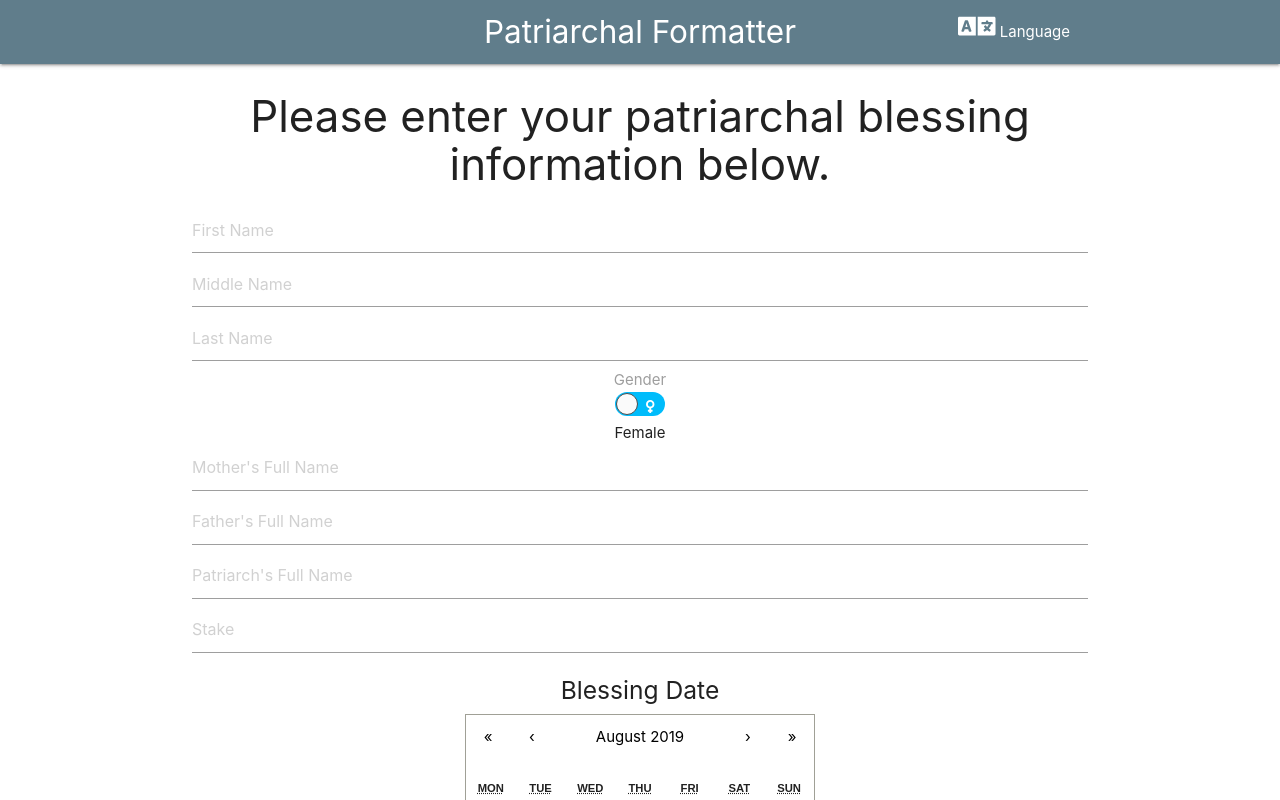
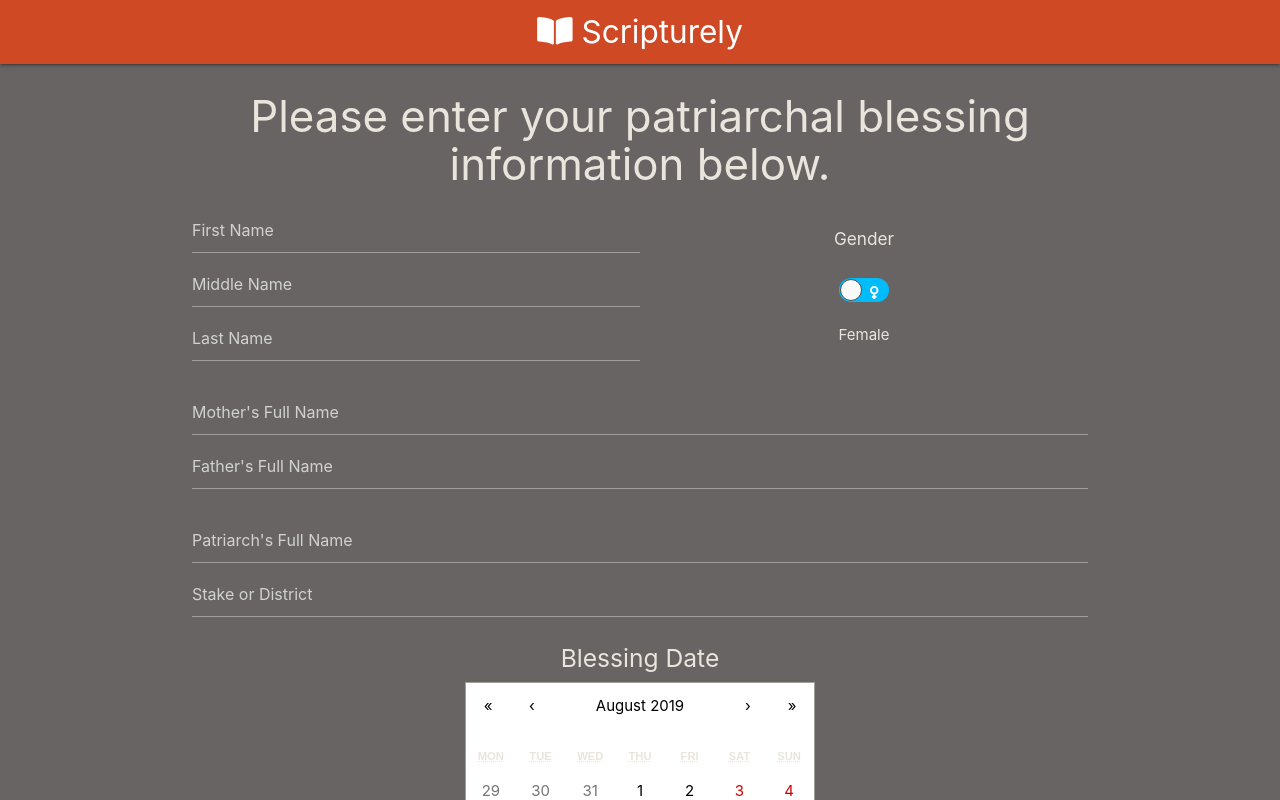
Before and after one commit to kbravh/scriptly, a React (Create React App) app: page / in a window 1280 px wide. Shown: the top 800 px of the page. Built offline with nearby package versions, Linux system fonts and the light colour scheme.

Commit message:
Update styling for colors and spacing of form

```diff
--- /dev/null
+++ b/public/index.css
@@ -0,0 +1,4 @@
+html {
+    background-color: #696464;
+    color: #E9E5DD;
+}
--- a/public/index.html
+++ b/public/index.html
@@ -3,6 +3,8 @@
   <head>
     <meta charset="utf-8" />
     <link rel="shortcut icon" href="%PUBLIC_URL%/favicon.ico" />
+
+    <link rel="stylesheet" href="./index.css">
     <meta name="viewport" content="width=device-width, initial-scale=1" />
     <meta name="theme-color" content="#000000" />
     <!--
--- a/src/App.jsx
+++ b/src/App.jsx
@@ -1,7 +1,10 @@
 import React from 'react';
 import BlessingForm from './Components/BlessingForm';
 import { FontAwesomeIcon } from '@fortawesome/react-fontawesome';
-import { faLanguage } from '@fortawesome/free-solid-svg-icons';
+import { faBookOpen } from "@fortawesome/free-solid-svg-icons";
+// import { faLanguage } from '@fortawesome/free-solid-svg-icons';
+
+import './App.scss'
 
 import { es } from "moment/locale/es";
 const moment = require("moment");
@@ -15,13 +18,14 @@ function App() {
   return (
     <div className="App">
       <nav>
-        <div className="nav-wrapper blue-grey">
+        <div className="nav-wrapper">
           <div className="container">
-            <a href="/" className="brand-logo center">Patriarchal Formatter</a>
-            <span className="sidenav-trigger right" data-target="language-menu">
+            <a href="/" className="brand-logo center hide-on-small-only"><FontAwesomeIcon icon={faBookOpen} /> Scripturely</a>
+            <a href="/" className="brand-logo center hide-on-med-and-up"><FontAwesomeIcon icon={faBookOpen} /></a>
+            {/* <span className="sidenav-trigger right" data-target="language-menu">
               <FontAwesomeIcon icon={faLanguage} size="2x" />
               <span className="hide-on-small-only"> Language</span>
-            </span>
+            </span> */}
           </div>
         </div>
       </nav>
--- /dev/null
+++ b/src/App.scss
@@ -0,0 +1,10 @@
+@import './variables';
+
+nav {
+    background-color: $primary;
+    color: $text;
+}
+
+.App{
+    margin-bottom: 30px;
+}
--- a/src/Components/BlessingForm.jsx
+++ b/src/Components/BlessingForm.jsx
@@ -134,6 +134,9 @@ export default class BlessingForm extends Component {
   render() {
     return (
       <React.Fragment>
+        {this.state.appState === 'loading' &&
+          <Spinner />
+        }
         {this.state.appState === 'error' &&
           <div className="errorBox z-depth-2" id="connectionError">
             <h4>Unfortunately, an error occurred. Please submit the form again or wait until later.</h4>
@@ -141,7 +144,7 @@ export default class BlessingForm extends Component {
         }
         {/* Show the form if the app is initially loaded */}
         {(this.state.appState === "form" || this.state.appState === "error") &&
-          <div className="row">
+          <div>
             <h3>Please enter your patriarchal blessing information below.</h3>
             <Formik
               initialValues={{
@@ -163,13 +166,17 @@ export default class BlessingForm extends Component {
             >
               {({ isSubmitting }) => (
                 <Form>
+                  <div className="row">
+                    <div className="col s12 m6" style={{ padding: 0 }}>
                       <Field type="text" name="firstName" placeholder="First Name" />
                       <ErrorMessage name="firstName" component="div" className="errorBox z-depth-2" />
                       <Field type="text" name="middle" placeholder="Middle Name" />
                       <Field type="text" name="lastName" placeholder="Last Name" />
-                  <ErrorMessage name="lastName" component="div" className="errorBox z-depth-2"  />
+                      <ErrorMessage name="lastName" component="div" className="errorBox z-depth-2" />
+                    </div>
 
-                  <div className="grey-text">Gender</div>
+                    <div className="col s12 m6" id="toggleBox">
+                      <h6>Gender</h6>
                       <Toggle
                         defaultChecked={false}
                         onChange={this.handleGenderChange}
@@ -178,41 +185,47 @@ export default class BlessingForm extends Component {
                           unchecked: <FontAwesomeIcon icon={faVenus} color="white" />
                         }} />
                       <div>{this.state.gender}</div>
-
+                    </div>
+                  </div>
+                  <div className="row">
                     <Field type="text" name="mother" placeholder="Mother's Full Name" />
                     <Field type="text" name="father" placeholder="Father's Full Name" />
+                  </div>
+                  <div className="row">
                     <Field type="text" name="patriarch" placeholder="Patriarch's Full Name" />
-                  <ErrorMessage name="patriarch" component="div" className="errorBox z-depth-2"  />
-                  <Field type="text" name="stake" placeholder="Stake" />
-                  <ErrorMessage name="stake" component="div" className="errorBox z-depth-2"  />
+                    <ErrorMessage name="patriarch" component="div" className="errorBox z-depth-2" />
+                    <Field type="text" name="stake" placeholder="Stake or District" />
+                    <ErrorMessage name="stake" component="div" className="errorBox z-depth-2" />
+                  </div>
 
 
                   <h5 id="blessing-date-title">Blessing Date</h5>
                   <Calendar locale="en" value={this.state.blessingDate} onChange={this.handleCalendarChange} />
                   <div className="input-field">
                     <Field component="textarea" name="blessing" placeholder="Patriarchal Blessing" className="materialize-textarea" />
-                    <ErrorMessage name="blessing" component="div" className="errorBox z-depth-2"  />
+                    <ErrorMessage name="blessing" component="div" className="errorBox z-depth-2" />
                   </div>
 
-                  <button className="waves-effect waves-light btn blue-grey" type="submit" disabled={isSubmitting}>Generate Document</button>
+                  <button className="waves-effect waves-light btn" type="submit" disabled={isSubmitting}>Generate Document</button>
                 </Form>
               )}
             </Formik>
-          </div>}
-
-        {this.state.appState === 'loading' &&
-          <Spinner />
+          </div>
         }
 
         {/* Show download button if URL was successfully retrieved */}
         {this.state.downloadUrl &&
+          <div>
+            <h3>Your document is complete!</h3>
             <a
-            className="waves-effect waves-light btn blue-grey"
+              className="waves-effect waves-light btn"
+              id="download-button"
               href={this.state.downloadUrl}
               target="_blank"
               rel="noopener noreferrer">
               Download Document
             </a>
+          </div>
         }
       </React.Fragment>
     )
--- a/src/Components/BlessingForm.scss
+++ b/src/Components/BlessingForm.scss
@@ -1,3 +1,5 @@
+@import '../variables';
+
 // Toggle colors
 
 .react-toggle {
@@ -143,6 +145,18 @@
 }
 
 // Other styles
+
+input[type=text]:not(.browser-default):focus:not([readonly]),
+textarea.materialize-textarea:focus:not([readonly]){
+    border-bottom: 1px solid $secondary;
+    box-shadow: 0 1px 0 0 $secondary;
+}
+
+input[type=text]:not(.browser-default),
+textarea.materialize-textarea {
+    color: $text;
+}
+
 .react-calendar {
     margin: auto;
 }
@@ -152,7 +166,7 @@
 }
 
 .errorBox {
-    background-color: rgba(255, 46, 46, 0.3);
+    background-color: $secondary;
     border-radius: 5px;
     padding: 10px;
     margin-bottom: 15px;
@@ -164,3 +178,25 @@
 #connectionError {
     margin-top: 10px;
 }
+
+
+#toggleBox {
+    height: 150px;
+    display: flex;
+    flex-direction: column;
+    justify-content: space-around;
+    align-items: center;
+}
+
+div {
+    color: $text;
+}
+
+.btn {
+    background-color: $primary;
+    color: $text;
+}
+
+#download-button {
+    margin-top: 200px;
+}
--- a/src/Components/Spinner.jsx
+++ b/src/Components/Spinner.jsx
@@ -3,6 +3,7 @@ import './Spinner.scss';
 
 const Spinner = () => {
     return (
+        <div className="spinner-container">
             <div className="sk-cube-grid">
                 <div className="sk-cube sk-cube1"></div>
                 <div className="sk-cube sk-cube2"></div>
@@ -14,6 +15,7 @@ const Spinner = () => {
                 <div className="sk-cube sk-cube8"></div>
                 <div className="sk-cube sk-cube9"></div>
             </div>
+        </div>
     )
 }
 
--- a/src/Components/Spinner.scss
+++ b/src/Components/Spinner.scss
@@ -1,15 +1,17 @@
-.sk-cube-grid {
-    // width: 40px;
-    // height: 40px;
-    margin: 100px auto;
+.spinner-container {
     position: fixed;
-    display: block;
-    width: 100%;
-    height: 100%;
+    width: 100vw;
+    height: 100vh;
     top: 0;
     left: 0;
     z-index: 99999;
-    background-color: rgba(66, 135, 245, 0.75);
+    background-color: rgba(153, 46, 36, 0.75);
+}
+
+.sk-cube-grid {
+    margin: 200px auto;
+    width: 80px;
+    height: 80px;
 }
 
 .sk-cube-grid .sk-cube {
--- /dev/null
+++ b/src/_variables.scss
@@ -0,0 +1,4 @@
+$background: #696464;
+$text: #E9E5DD;
+$primary: #D04925;
+$secondary: #992E24;
```
Lines whose indentation alone changed are shown as unchanged.
